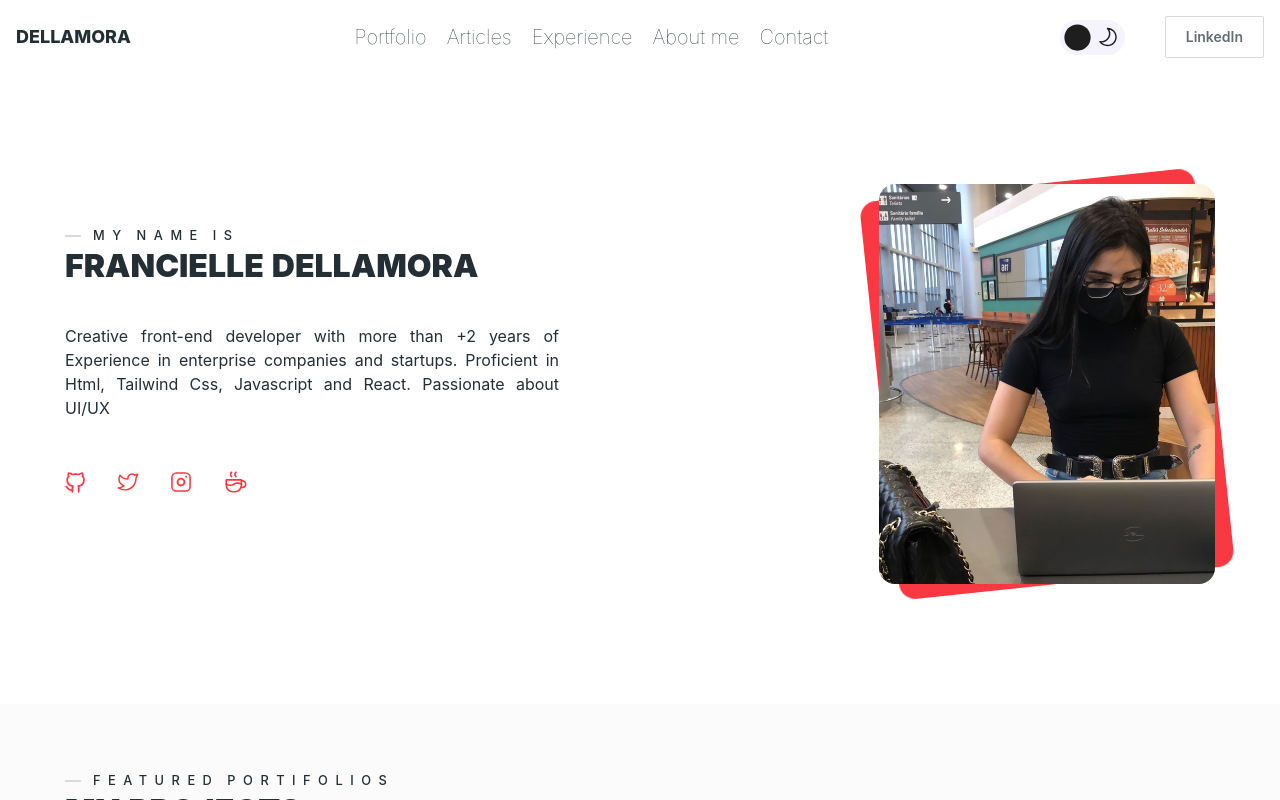
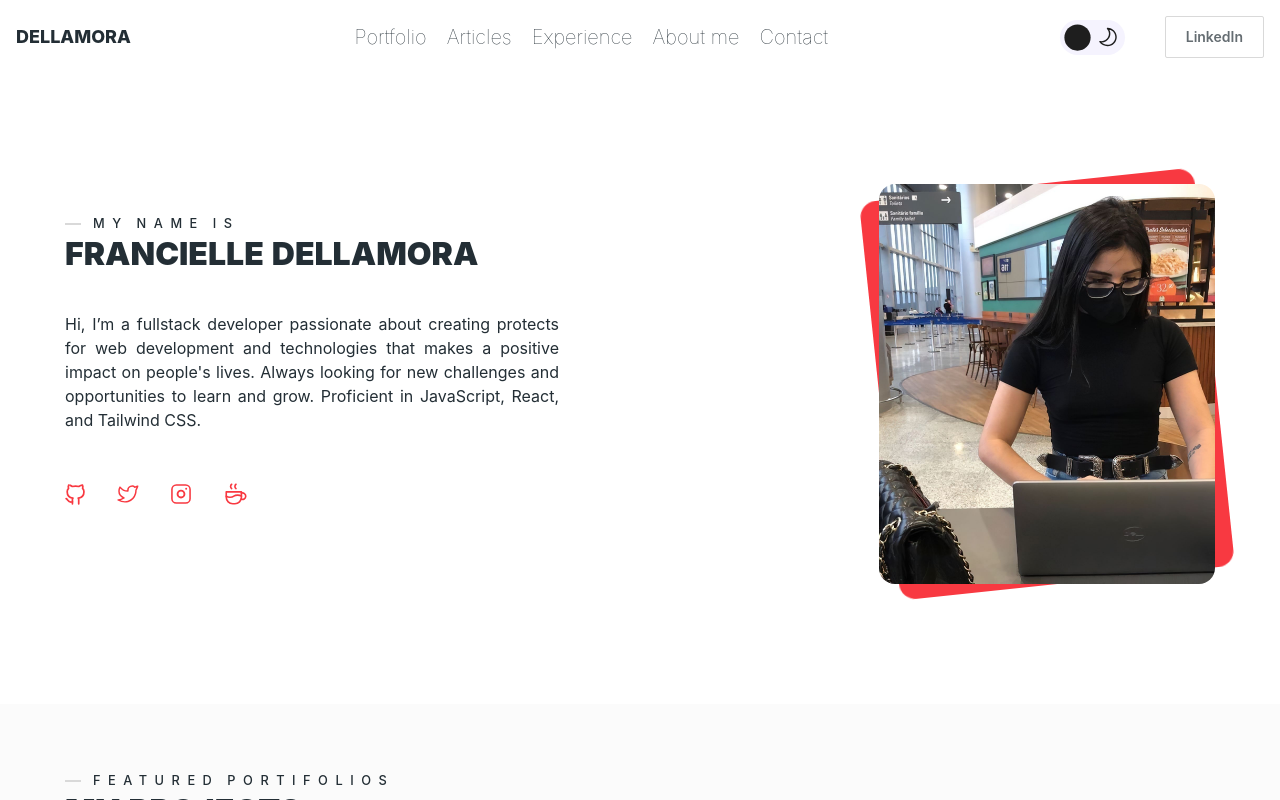
Before and after one commit to dellamora/dellamora-site, a Next.js app: page / in a window 1280 px wide. Built offline with nearby package versions, Linux system fonts and the light colour scheme; no server answers.

Commit message:
added description

```diff
--- a/src/modules/hero/index.tsx
+++ b/src/modules/hero/index.tsx
@@ -31,14 +31,15 @@ const Hero: React.FC = (): JSX.Element => {
             />
             <motion.p
               className=" max-w-[33rem] text-justify mt-10"
-              initial={{opacity: 0, }}
-              animate={{opacity: 1, }}
-              transition={{delay: 2}}
+              initial={{ opacity: 0 }}
+              animate={{ opacity: 1 }}
+              transition={{ delay: 2 }}
             >
-
-              Creative front-end developer with more than +2 years of Experience
-              in enterprise companies and startups. Proficient in Html, Tailwind
-              Css, Javascript and React. Passionate about UI/UX
+              Hi, I’m a fullstack developer passionate about creating protects
+              for web development and technologies that makes a positive impact
+              on people&apos;s lives. Always looking for new challenges and
+              opportunities to learn and grow. Proficient in JavaScript, React,
+              and Tailwind CSS.
             </motion.p>
             <div className="flex justify-center lg:justify-start space-x-8 items-center py-10">
               <GitHub className="stroke-redLight" width="20px" />
```
